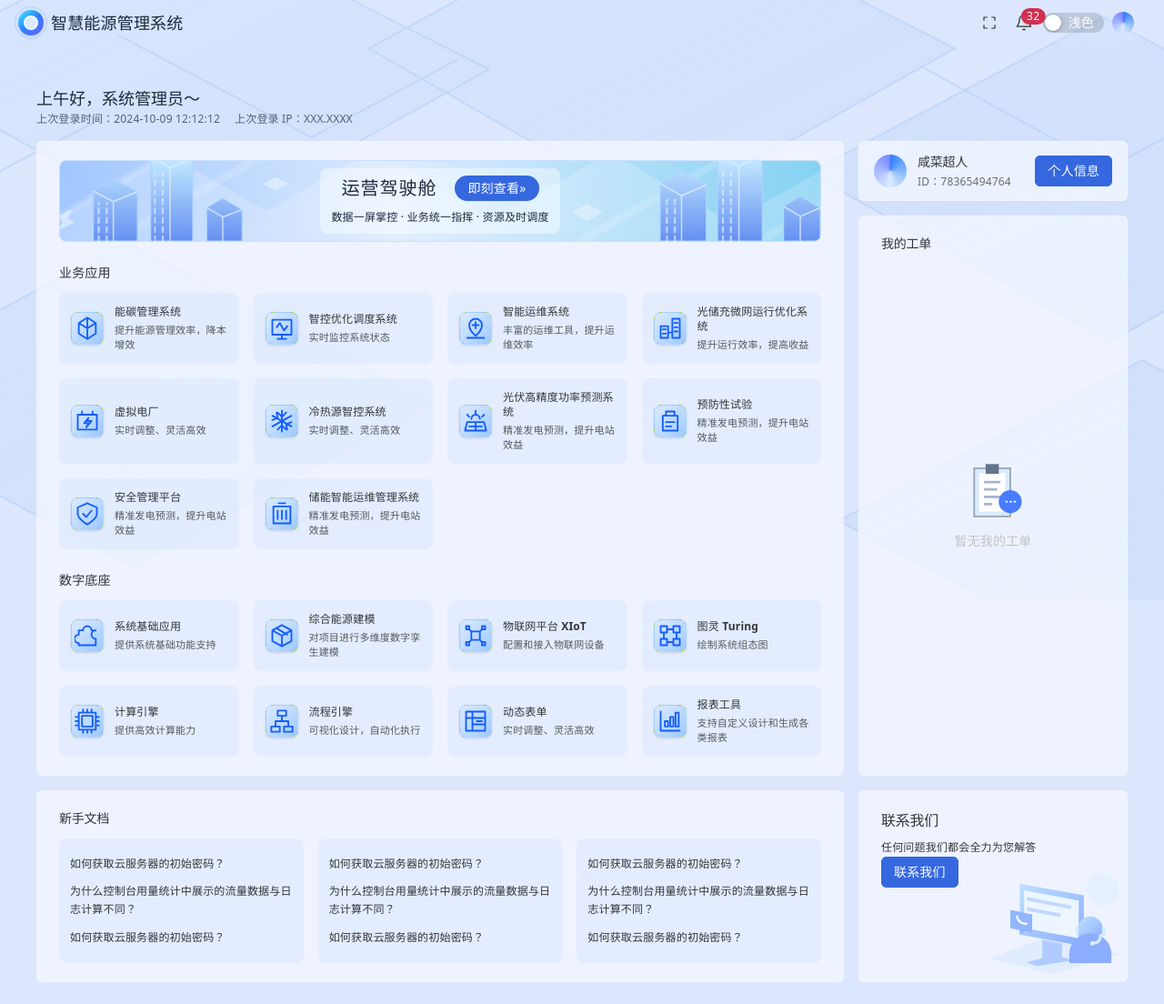
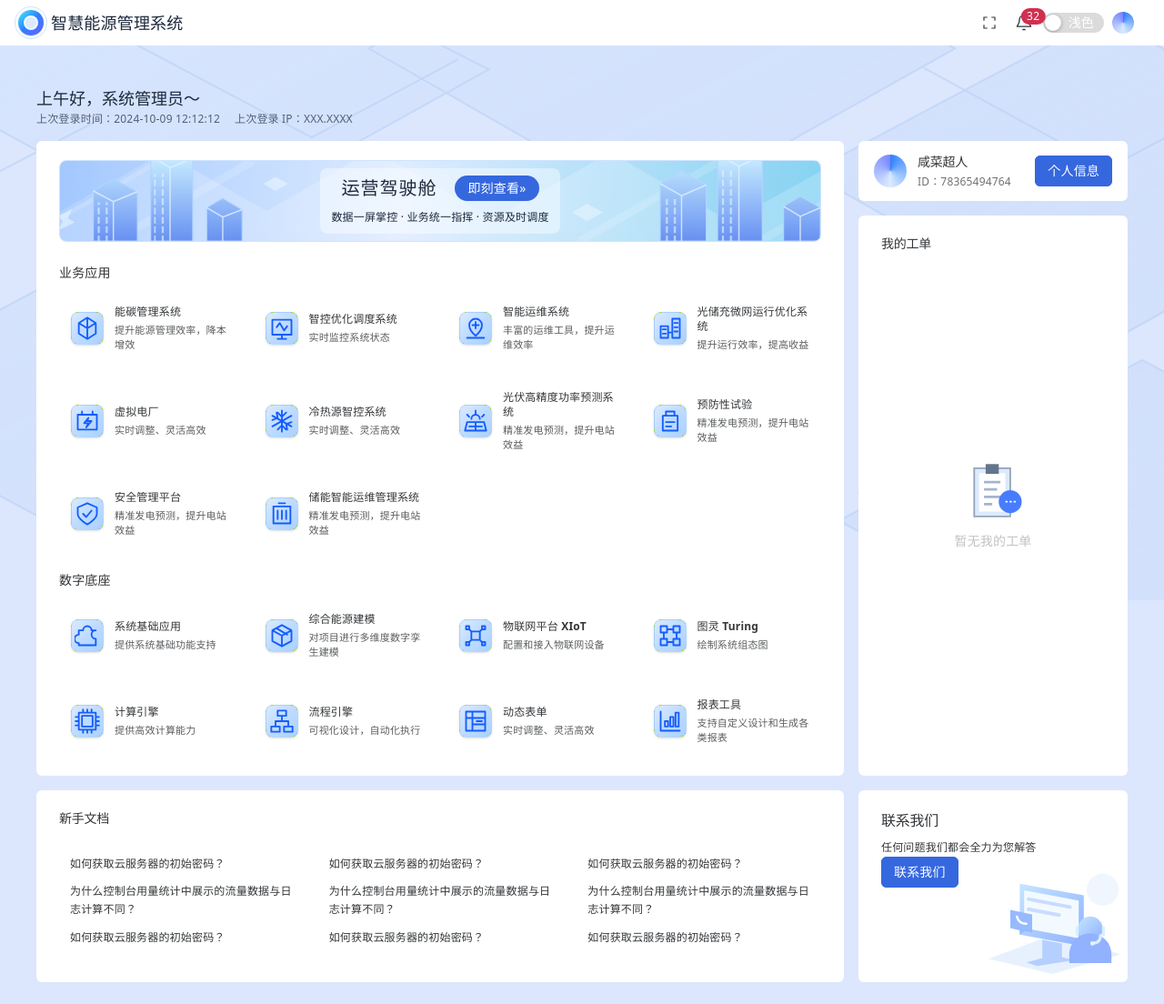
Before and after one commit to francis452/vue-ai-app, a Vue app: page / in a window 1280 px wide. Shown: the whole page at 91% size. Built offline with nearby package versions, Linux system fonts and the light colour scheme.

Commit message:
fix(home): 将浅色组件背景调整为纯白
在首页局部覆盖卡片颜色，并调整顶部栏、应用入口及文档分组背景，与页面蓝色背景区分。

深色模式继续继承原有主题配置，不修改全局样式。

```diff
--- a/src/components/home/AppEntryCard.vue
+++ b/src/components/home/AppEntryCard.vue
@@ -6,7 +6,7 @@ const emit = defineEmits<{ select: [entry: HomeEntry] }>()
 </script>
 
 <template>
-  <button type="button" class="flex h-full min-h-[76px] w-full min-w-0 items-center gap-3 rounded-lg border border-transparent bg-blue-500/5 px-3 py-3 text-left text-inherit transition-colors hover:border-blue-400/50 hover:bg-blue-500/10 focus-visible:outline-2 focus-visible:outline-offset-2 focus-visible:outline-blue-600 dark:focus-visible:outline-blue-300" :aria-label="`查看${entry.title}`" @click="emit('select', entry)">
+  <button type="button" class="flex h-full min-h-[76px] w-full min-w-0 items-center gap-3 rounded-lg border border-transparent bg-white px-3 py-3 text-left text-inherit transition-colors hover:border-blue-400/50 hover:bg-blue-500/10 focus-visible:outline-2 focus-visible:outline-offset-2 focus-visible:outline-blue-600 dark:bg-[#1e2e4b] dark:focus-visible:outline-blue-300" :aria-label="`查看${entry.title}`" @click="emit('select', entry)">
     <span class="inline-flex size-9 shrink-0 items-center justify-center rounded-lg border border-blue-300/40 bg-linear-to-br from-blue-100 via-blue-200 to-blue-400/50 text-blue-600 shadow-sm" aria-hidden="true">
       <svg class="size-7" viewBox="0 0 24 24" fill="none" stroke="currentColor" stroke-width="1.6" stroke-linecap="round" stroke-linejoin="round">
         <path :d="entry.iconPath" />
--- a/src/components/home/HelpPanel.vue
+++ b/src/components/home/HelpPanel.vue
@@ -10,7 +10,7 @@ const selected = ref<typeof helpDocuments[number] | null>(null)
   <NCard tag="section" aria-labelledby="help-heading">
     <h2 id="help-heading" class="m-0 mb-3 text-sm font-semibold text-inherit">新手文档</h2>
     <div class="grid grid-cols-1 gap-4 md:grid-cols-3">
-      <ul v-for="group in 3" :key="group" class="m-0 list-none space-y-1 rounded-lg bg-blue-500/5 p-3" :aria-label="`新手文档第 ${group} 组`">
+      <ul v-for="group in 3" :key="group" class="m-0 list-none space-y-1 rounded-lg bg-white p-3 dark:bg-[#1e2e4b]" :aria-label="`新手文档第 ${group} 组`">
         <li v-for="document in helpDocuments" :key="document.id">
           <button type="button" class="min-h-11 w-full rounded-sm text-left text-xs leading-5 text-inherit wrap-anywhere hover:text-blue-700 hover:underline focus-visible:outline-2 focus-visible:outline-offset-2 focus-visible:outline-blue-600 dark:hover:text-blue-200 dark:focus-visible:outline-blue-300 md:min-h-8" @click="selected = document">{{ document.title }}</button>
         </li>
--- a/src/components/home/HomeHeader.vue
+++ b/src/components/home/HomeHeader.vue
@@ -29,7 +29,7 @@ async function toggleFullscreen() {
 </script>
 
 <template>
-  <header class="flex flex-wrap items-center justify-between gap-x-4 gap-y-2 px-4 py-1 sm:px-5" aria-label="系统顶部栏">
+  <header class="flex flex-wrap items-center justify-between gap-x-4 gap-y-2 bg-white px-4 py-1 sm:px-5 dark:bg-[#1e2e4b]" aria-label="系统顶部栏">
     <div class="flex min-w-0 items-center gap-2">
       <span class="relative inline-flex size-7 shrink-0 items-center justify-center rounded-full bg-linear-to-br from-cyan-300 via-blue-500 to-indigo-500 shadow-sm" aria-hidden="true">
         <span class="size-4 rounded-full border-2 border-white/70 bg-blue-100"></span>
@@ -38,7 +38,7 @@ async function toggleFullscreen() {
       <p class="m-0 text-base leading-snug font-semibold sm:text-lg">{{ homeProfile.systemName }}</p>
     </div>
 
-    <nav class="flex items-center gap-1 rounded-full bg-blue-100/20 px-2 py-1" aria-label="系统工具">
+    <nav class="flex items-center gap-1 rounded-full bg-white px-2 py-1 dark:bg-[#1e2e4b]" aria-label="系统工具">
       <NButton quaternary circle :disabled="!fullscreenSupported" :aria-label="fullscreen ? '退出全屏' : '进入全屏'" @click="toggleFullscreen">
         <template #icon>
           <svg viewBox="0 0 24 24" fill="none" stroke="currentColor" stroke-width="1.6" aria-hidden="true">
--- a/src/views/Home.vue
+++ b/src/views/Home.vue
@@ -1,4 +1,6 @@
 <script setup lang="ts">
+import { computed } from 'vue'
+import { NConfigProvider } from 'naive-ui'
 import { homeProfile } from '../data/home'
 import HomeHeader from '../components/home/HomeHeader.vue'
 import ApplicationPanel from '../components/home/ApplicationPanel.vue'
@@ -7,11 +9,13 @@ import HelpPanel from '../components/home/HelpPanel.vue'
 import background from '../assets/home/background.svg'
 
 defineOptions({ name: 'EnergyHome' })
-defineProps<{ dark: boolean }>()
+const props = defineProps<{ dark: boolean }>()
 const emit = defineEmits<{ 'update:dark': [value: boolean] }>()
+const themeOverrides = computed(() => props.dark ? undefined : { Card: { color: '#ffffff' } })
 </script>
 
 <template>
+  <NConfigProvider abstract :theme-overrides="themeOverrides">
   <div class="relative isolate min-h-svh" :class="dark ? 'dark bg-[#101a30] text-slate-100' : 'bg-[#dce6fd] text-slate-800'">
     <img :src="background" alt="" class="pointer-events-none absolute inset-x-0 top-0 -z-10 h-[660px] w-full object-cover object-top opacity-80 dark:opacity-15" />
     <a href="#home-main" class="sr-only rounded-md bg-white p-3 text-blue-800 focus:not-sr-only focus:absolute focus:top-2 focus:left-4 focus:z-50">跳转到首页内容</a>
@@ -37,4 +41,5 @@ const emit = defineEmits<{ 'update:dark': [value: boolean] }>()
       </div>
     </main>
   </div>
+  </NConfigProvider>
 </template>
```
